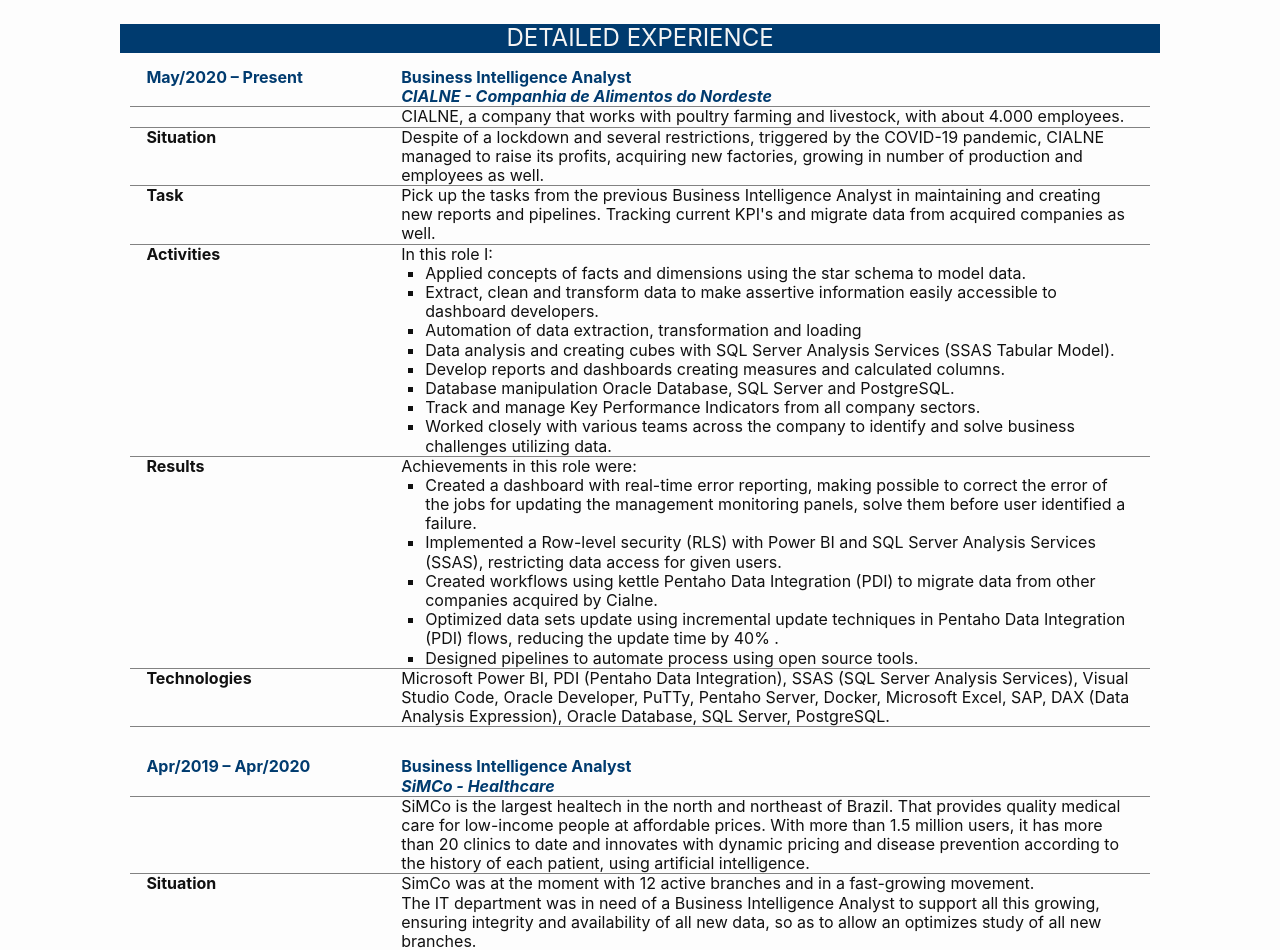
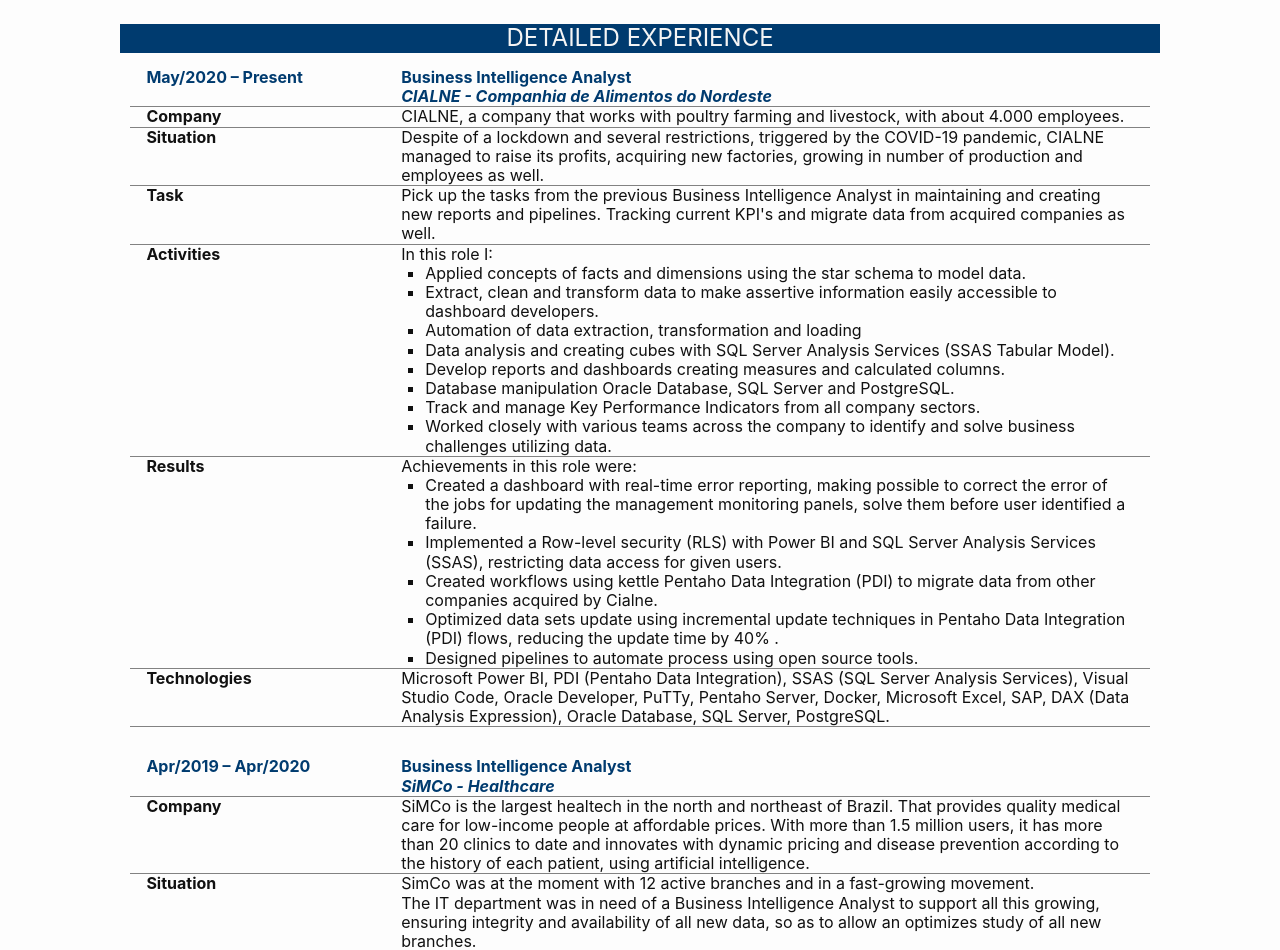
Before and after one commit to IgorRivero/igorrivero.github.io, a Jekyll site: the page built from cv.md, in a window 1280 px wide and 1400 px high, scrolled down 1231 px. Shown: the part 154-1104 px from the top of the window. Built offline with Jekyll 4.4.1, drawn with Linux system fonts in a browser that asks for light colours.

Commit message:
updating to english version

```diff
--- a/_includes/cv-projects.html
+++ b/_includes/cv-projects.html
@@ -11,7 +11,7 @@
                     </th>
                 </tr>
                 <tr>
-                    <td></td>
+                    <td>Company</td>
                     <td>
                         {% for item in project.summary %}
                             {{ item }}<br>
```
